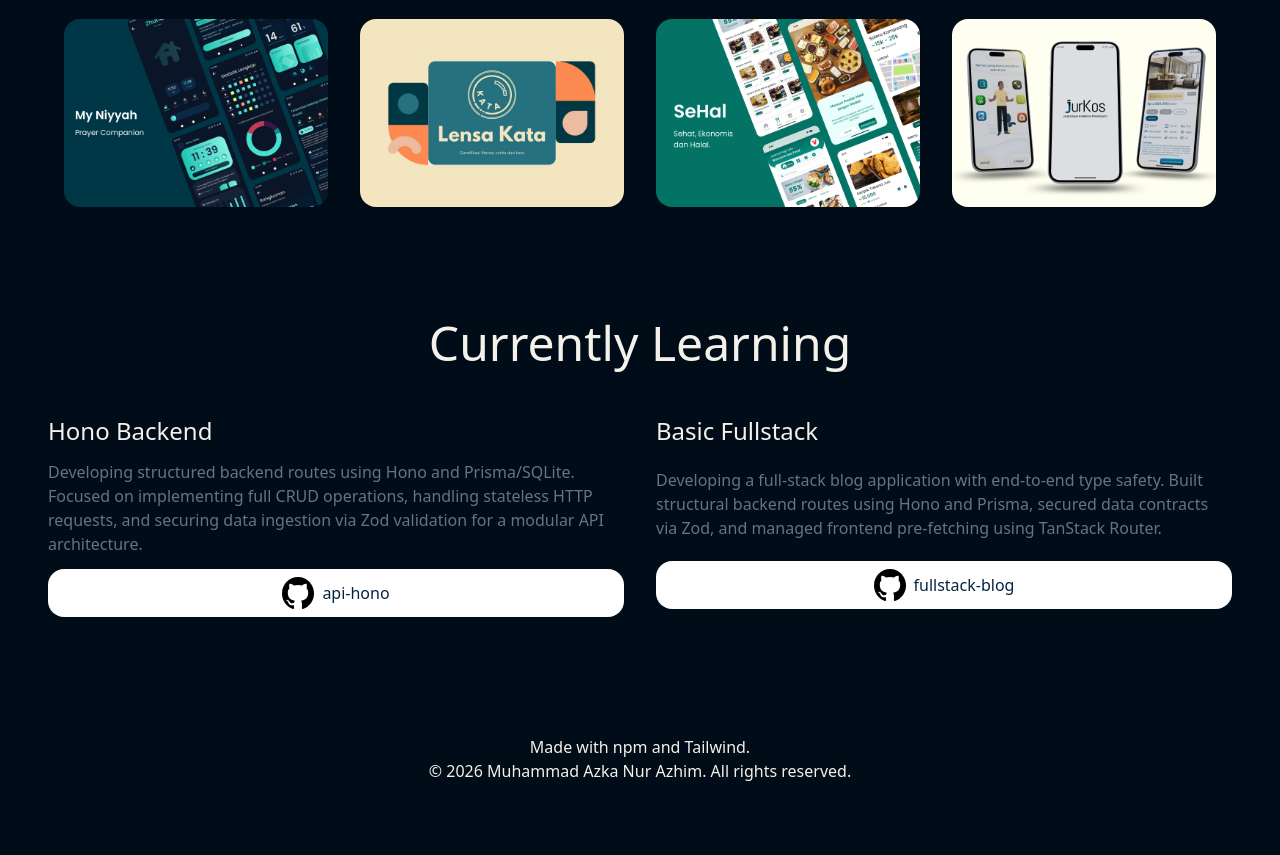
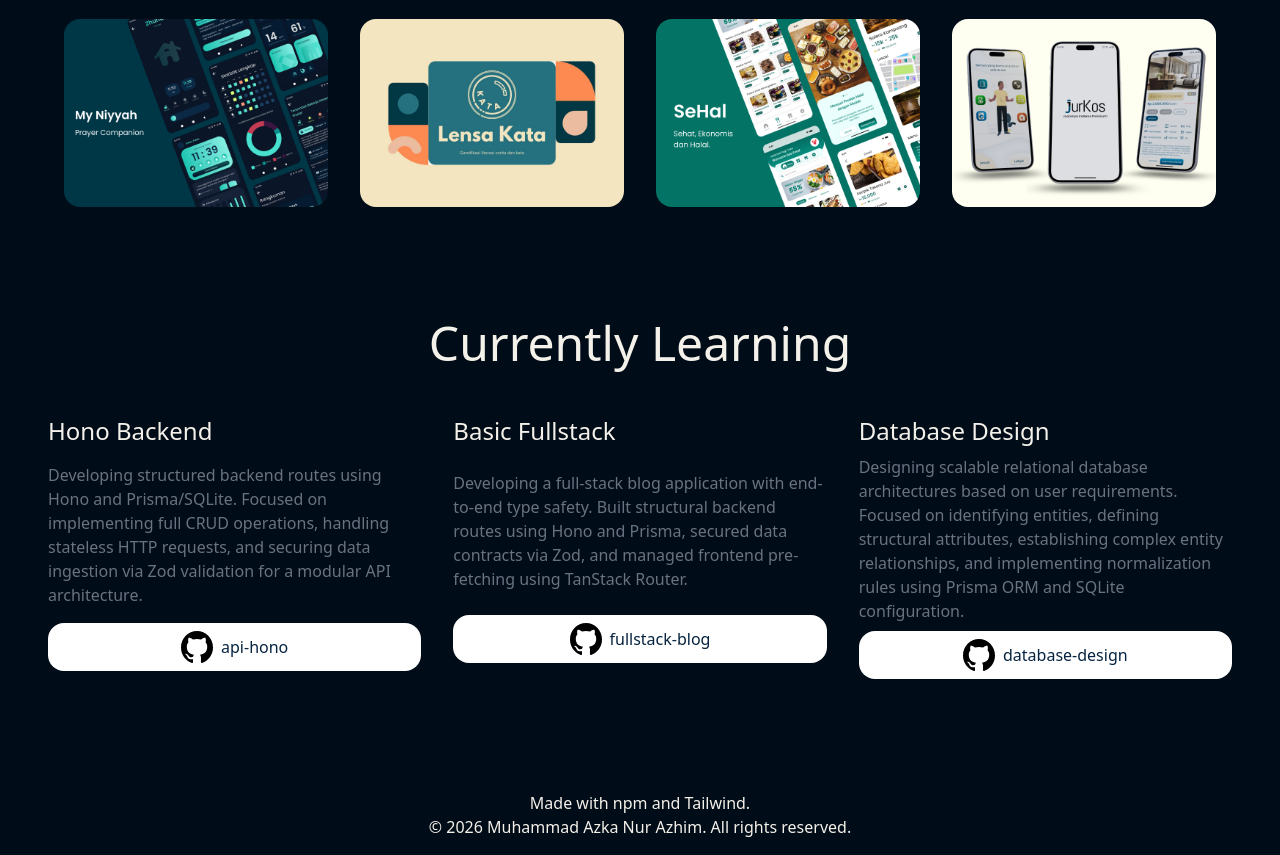
Before and after one commit to azkadoo/tailwind-experiments, a website: page dist/index.html in a window 1280 px wide. Shown: the part 767-1622 px from the top of the page. Before the commit the page ends 1566 px from the top, so only its background shows below. Drawn offline with Linux system fonts and the light colour scheme.

Commit message:
add new card

```diff
--- a/dist/index.html
+++ b/dist/index.html
@@ -111,7 +111,7 @@
       </div>
 
       <!-- Grids -->
-      <div class="grid gap-8 px-8 md:px-12 space-y-4 sm:grid-cols-1 md:grid-cols-2 items-stretch">
+      <div class="grid gap-8 px-8 md:px-12 space-y-4 sm:grid-cols-1 md:grid-cols-3 items-stretch">
         <!-- Card 1 -->
         <div class="grid space-y-2 items-stretch h-full">
           <h1 class="text-2xl font-normal">Hono Backend</h1>
@@ -134,6 +134,17 @@
             </div>
           </a>
         </div>
+        <!-- Card 3 -->
+        <div class="grid space-y-2 items-stretch h-full">
+          <h1 class="text-2xl font-normal">Database Design</h1>
+          <p class="text-gray-500">Designing scalable relational database architectures based on user requirements. Focused on identifying entities, defining structural attributes, establishing complex entity relationships, and implementing normalization rules using Prisma ORM and SQLite configuration.</p>
+          <a href="https://github.com/azkadoo/database-design.git" target="_blank">
+            <div class="flex bg-white rounded-2xl p-2 space-x-2 justify-center items-center">
+              <img src="img/github.svg" alt="" class="max-w-8">
+              <p class="text-[#062440]">database-design</p>
+            </div>
+          </a>
+        </div>
       </div>
     </section>
     <!-- Learning Section END -->
```
Also changed, not shown: dist/global.css.
